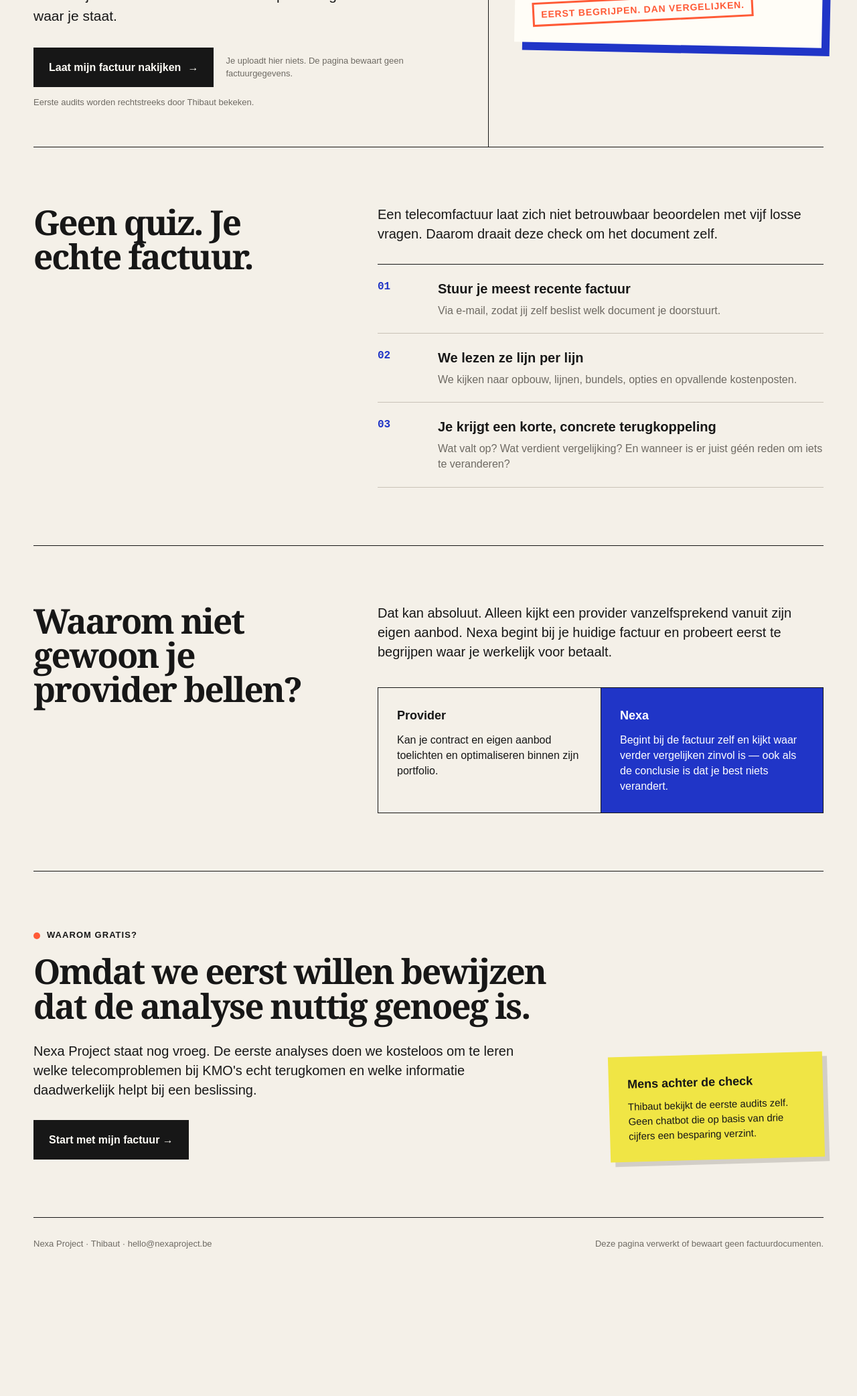
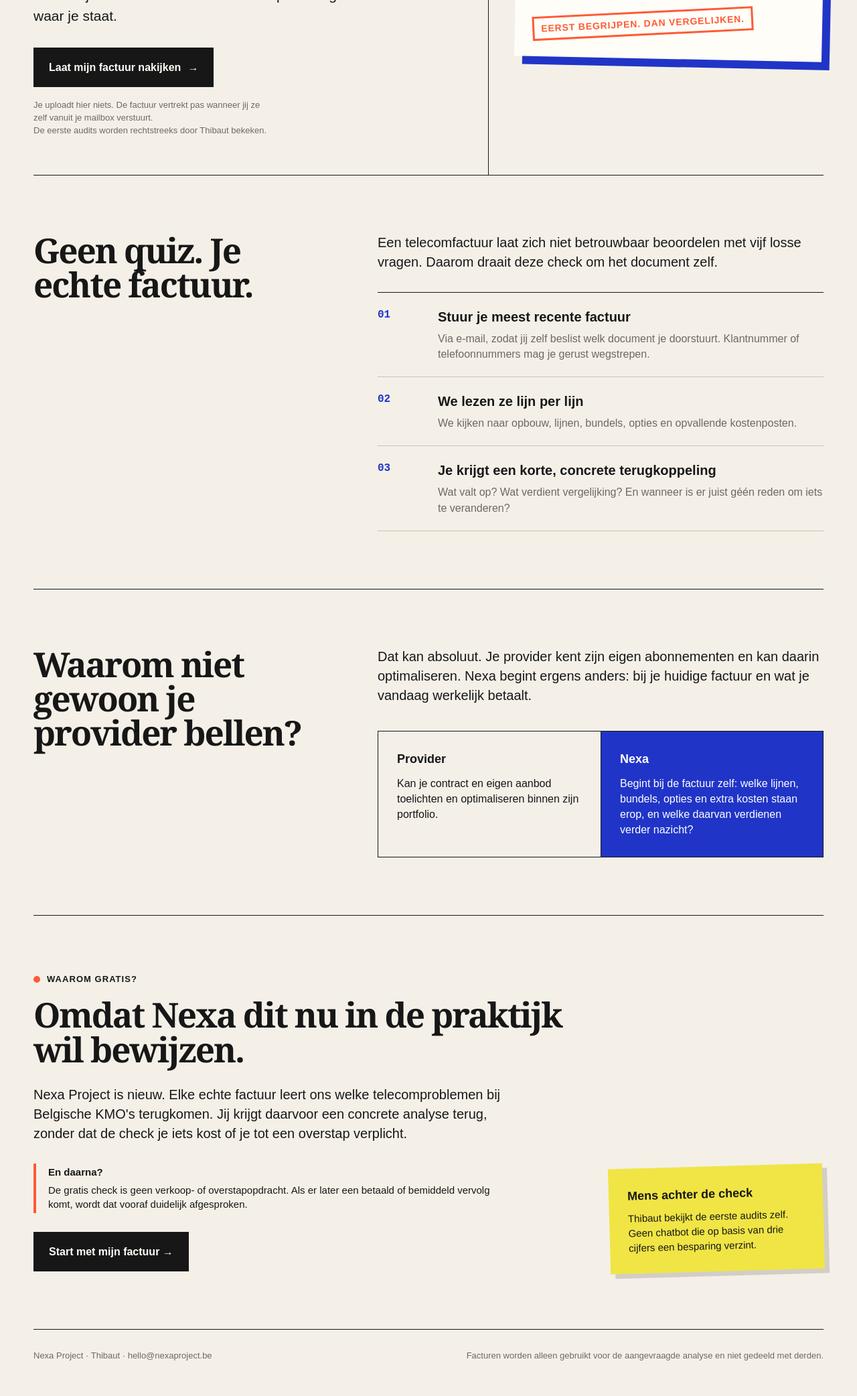
Before and after one commit to NexaProjects-ai/Nexa-site, a plain HTML site: page telecom/index.html in a window 1280 px wide. Shown: the part 543-2627 px from the top of the page at 67% size. Before the commit the page ends 2460 px from the top, so only its background shows below. Drawn offline with Linux system fonts and the light colour scheme.

Commit message:
Fix telecom trust and positioning after Claude pre-flight

```diff
--- a/telecom/index.html
+++ b/telecom/index.html
@@ -6,78 +6,25 @@
   <title>Telecomfactuur laten nakijken | Nexa Project</title>
   <meta name="description" content="Stuur je zakelijke telecomfactuur door. Nexa bekijkt wat je betaalt, welke lijnen en bundels erop staan en waar verder nazicht zinvol kan zijn." />
   <style>
-    :root{
-      --paper:#f4f0e8;
-      --ink:#171717;
-      --signal:#ff5a36;
-      --blue:#2035c7;
-      --muted:#6e6a63;
-      --line:#c9c2b7;
-      --white:#fffdf7;
-    }
-    *{box-sizing:border-box}
-    html{scroll-behavior:smooth}
-    body{margin:0;background:var(--paper);color:var(--ink);font-family:Arial,Helvetica,sans-serif;line-height:1.45}
-    a{color:inherit}
-    .wrap{width:min(1180px,calc(100% - 32px));margin:auto}
-    header{display:flex;justify-content:space-between;align-items:center;padding:24px 0 16px;border-bottom:1px solid var(--ink)}
-    .brand{font-weight:900;letter-spacing:-.04em;font-size:22px}
-    .small{font-size:13px;color:var(--muted)}
-    .hero{display:grid;grid-template-columns:1.15fr .85fr;min-height:690px;border-bottom:1px solid var(--ink)}
-    .hero-main{padding:64px 54px 56px 0;display:flex;flex-direction:column;justify-content:space-between}
-    .eyebrow{display:flex;align-items:center;gap:10px;font-size:13px;font-weight:700;text-transform:uppercase;letter-spacing:.08em}
-    .dot{width:10px;height:10px;background:var(--signal);border-radius:50%}
-    h1{font-family:Georgia,'Times New Roman',serif;font-size:clamp(52px,7vw,96px);line-height:.94;letter-spacing:-.055em;margin:24px 0 28px;font-weight:500;max-width:900px}
-    .hero-copy{font-size:21px;max-width:720px;margin:0 0 32px}
-    .cta-row{display:flex;align-items:center;gap:18px;flex-wrap:wrap}
-    .cta{display:inline-flex;align-items:center;gap:10px;background:var(--ink);color:var(--white);text-decoration:none;padding:17px 22px;border:1px solid var(--ink);font-weight:800;font-size:16px;transition:.15s ease}
-    .cta:hover{transform:translate(-2px,-2px);box-shadow:4px 4px 0 var(--signal)}
-    .micro{font-size:13px;color:var(--muted);max-width:330px}
-    .hero-aside{border-left:1px solid var(--ink);padding:54px 0 54px 42px;display:flex;align-items:center}
-    .receipt{background:var(--white);width:100%;padding:28px 26px 34px;box-shadow:12px 12px 0 var(--blue);transform:rotate(1.2deg);font-family:'Courier New',monospace}
-    .receipt h2{font-family:Arial,Helvetica,sans-serif;font-size:18px;margin:0 0 28px;letter-spacing:-.02em}
-    .rrow{display:flex;justify-content:space-between;gap:18px;padding:11px 0;border-bottom:1px dashed #aaa;font-size:14px}
-    .rrow b{font-weight:800}
-    .stamp{display:inline-block;margin-top:26px;border:3px solid var(--signal);color:var(--signal);padding:7px 10px;font:900 14px Arial,Helvetica,sans-serif;transform:rotate(-4deg);text-transform:uppercase;letter-spacing:.06em}
-    .section{padding:86px 0;border-bottom:1px solid var(--ink)}
-    .section-grid{display:grid;grid-template-columns:.8fr 1.2fr;gap:70px}
-    h2{font-family:Georgia,'Times New Roman',serif;font-size:clamp(38px,4vw,62px);line-height:1;letter-spacing:-.04em;margin:0}
-    .lede{font-size:20px;margin:0 0 30px;max-width:720px}
-    .steps{counter-reset:step;border-top:1px solid var(--ink)}
-    .step{counter-increment:step;display:grid;grid-template-columns:70px 1fr;gap:20px;padding:22px 0;border-bottom:1px solid var(--line)}
-    .step:before{content:'0' counter(step);font-family:'Courier New',monospace;font-weight:700;color:var(--blue)}
-    .step h3{margin:0 0 6px;font-size:20px}
-    .step p{margin:0;color:var(--muted);font-size:16px}
-    .compare{display:grid;grid-template-columns:1fr 1fr;gap:0;border:1px solid var(--ink);margin-top:38px}
-    .compare>div{padding:28px}
-    .compare>div+div{border-left:1px solid var(--ink);background:var(--blue);color:white}
-    .compare h3{margin:0 0 12px;font-size:18px}
-    .compare p{margin:0;font-size:16px}
-    .human{display:grid;grid-template-columns:1fr 320px;gap:60px;align-items:end}
-    .note{background:#f0e545;padding:28px;transform:rotate(-1.6deg);box-shadow:7px 7px 0 rgba(0,0,0,.14)}
-    .note strong{display:block;font-size:18px;margin-bottom:10px}
-    .note p{margin:0;font-size:15px}
+    :root{--paper:#f4f0e8;--ink:#171717;--signal:#ff5a36;--blue:#2035c7;--muted:#6e6a63;--line:#c9c2b7;--white:#fffdf7}
+    *{box-sizing:border-box}html{scroll-behavior:smooth}body{margin:0;background:var(--paper);color:var(--ink);font-family:Arial,Helvetica,sans-serif;line-height:1.45}a{color:inherit}
+    .wrap{width:min(1180px,calc(100% - 32px));margin:auto}header{display:flex;justify-content:space-between;align-items:center;padding:24px 0 16px;border-bottom:1px solid var(--ink)}.brand{font-weight:900;letter-spacing:-.04em;font-size:22px}.small{font-size:13px;color:var(--muted)}
+    .hero{display:grid;grid-template-columns:1.15fr .85fr;min-height:690px;border-bottom:1px solid var(--ink)}.hero-main{padding:64px 54px 56px 0;display:flex;flex-direction:column;justify-content:space-between}.eyebrow{display:flex;align-items:center;gap:10px;font-size:13px;font-weight:700;text-transform:uppercase;letter-spacing:.08em}.dot{width:10px;height:10px;background:var(--signal);border-radius:50%}
+    h1{font-family:Georgia,'Times New Roman',serif;font-size:clamp(52px,7vw,96px);line-height:.94;letter-spacing:-.055em;margin:24px 0 28px;font-weight:500;max-width:900px}.hero-copy{font-size:21px;max-width:720px;margin:0 0 32px}.cta-row{display:flex;align-items:center;gap:18px;flex-wrap:wrap}.cta{display:inline-flex;align-items:center;gap:10px;background:var(--ink);color:var(--white);text-decoration:none;padding:17px 22px;border:1px solid var(--ink);font-weight:800;font-size:16px;transition:.15s ease}.cta:hover{transform:translate(-2px,-2px);box-shadow:4px 4px 0 var(--signal)}.micro{font-size:13px;color:var(--muted);max-width:350px}
+    .hero-aside{border-left:1px solid var(--ink);padding:54px 0 54px 42px;display:flex;align-items:center}.receipt{background:var(--white);width:100%;padding:28px 26px 34px;box-shadow:12px 12px 0 var(--blue);transform:rotate(1.2deg);font-family:'Courier New',monospace}.receipt h2{font-family:Arial,Helvetica,sans-serif;font-size:18px;margin:0 0 28px;letter-spacing:-.02em}.rrow{display:flex;justify-content:space-between;gap:18px;padding:11px 0;border-bottom:1px dashed #aaa;font-size:14px}.rrow b{font-weight:800}.stamp{display:inline-block;margin-top:26px;border:3px solid var(--signal);color:var(--signal);padding:7px 10px;font:900 14px Arial,Helvetica,sans-serif;transform:rotate(-4deg);text-transform:uppercase;letter-spacing:.06em}
+    .section{padding:86px 0;border-bottom:1px solid var(--ink)}.section-grid{display:grid;grid-template-columns:.8fr 1.2fr;gap:70px}h2{font-family:Georgia,'Times New Roman',serif;font-size:clamp(38px,4vw,62px);line-height:1;letter-spacing:-.04em;margin:0}.lede{font-size:20px;margin:0 0 30px;max-width:720px}.steps{counter-reset:step;border-top:1px solid var(--ink)}.step{counter-increment:step;display:grid;grid-template-columns:70px 1fr;gap:20px;padding:22px 0;border-bottom:1px solid var(--line)}.step:before{content:'0' counter(step);font-family:'Courier New',monospace;font-weight:700;color:var(--blue)}.step h3{margin:0 0 6px;font-size:20px}.step p{margin:0;color:var(--muted);font-size:16px}
+    .compare{display:grid;grid-template-columns:1fr 1fr;gap:0;border:1px solid var(--ink);margin-top:38px}.compare>div{padding:28px}.compare>div+div{border-left:1px solid var(--ink);background:var(--blue);color:white}.compare h3{margin:0 0 12px;font-size:18px}.compare p{margin:0;font-size:16px}.human{display:grid;grid-template-columns:1fr 320px;gap:60px;align-items:end}.note{background:#f0e545;padding:28px;transform:rotate(-1.6deg);box-shadow:7px 7px 0 rgba(0,0,0,.14)}.note strong{display:block;font-size:18px;margin-bottom:10px}.note p{margin:0;font-size:15px}
+    .truth{margin-top:24px;border-left:4px solid var(--signal);padding:2px 0 2px 18px;max-width:720px;font-size:15px}.truth strong{display:block;margin-bottom:5px}
     footer{padding:30px 0 50px;display:flex;justify-content:space-between;gap:20px;flex-wrap:wrap;font-size:13px;color:var(--muted)}
-    @media(max-width:820px){
-      .hero,.section-grid,.human{grid-template-columns:1fr}
-      .hero{min-height:auto}
-      .hero-main{padding:48px 0}
-      .hero-aside{border-left:0;border-top:1px solid var(--ink);padding:44px 6px 58px}
-      .section{padding:60px 0}
-      .section-grid{gap:34px}
-      .compare{grid-template-columns:1fr}
-      .compare>div+div{border-left:0;border-top:1px solid var(--ink)}
-      .note{max-width:420px}
-    }
+    @media(max-width:820px){.hero,.section-grid,.human{grid-template-columns:1fr}.hero{min-height:auto}.hero-main{padding:48px 0}.hero-aside{border-left:0;border-top:1px solid var(--ink);padding:44px 6px 58px}.section{padding:60px 0}.section-grid{gap:34px}.compare{grid-template-columns:1fr}.compare>div+div{border-left:0;border-top:1px solid var(--ink)}.note{max-width:420px}}
   </style>
 </head>
 <body>
   <div class="wrap">
     <header>
       <div class="brand">Nexa Project</div>
-      <div class="small">Onafhankelijke telecomfactuur-analyse voor Belgische KMO's</div>
+      <div class="small">Een menselijke check van je zakelijke telecomfactuur</div>
     </header>
-
     <main>
       <section class="hero">
         <div class="hero-main">
@@ -87,12 +34,11 @@
             <p class="hero-copy">Stuur je laatste telecomfactuur door. Ik bekijk wat erop staat, waar kosten zich opstapelen en welke punten een echte vergelijking waard zijn. Geen automatische overstap. Eerst gewoon weten waar je staat.</p>
             <div class="cta-row">
               <a class="cta" href="./factuurcheck-start.html">Laat mijn factuur nakijken <span aria-hidden="true">→</span></a>
-              <div class="micro">Je uploadt hier niets. De pagina bewaart geen factuurgegevens.</div>
+              <div class="micro">Je uploadt hier niets. De factuur vertrekt pas wanneer jij ze zelf vanuit je mailbox verstuurt.</div>
             </div>
           </div>
-          <div class="small">Eerste audits worden rechtstreeks door Thibaut bekeken.</div>
+          <div class="small">De eerste audits worden rechtstreeks door Thibaut bekeken.</div>
         </div>
-
         <aside class="hero-aside" aria-label="Voorbeeld van wat we bekijken">
           <div class="receipt">
             <h2>Wat staat er eigenlijk op je factuur?</h2>
@@ -105,59 +51,47 @@
           </div>
         </aside>
       </section>
-
       <section class="section">
         <div class="section-grid">
           <h2>Geen quiz. Je echte factuur.</h2>
           <div>
             <p class="lede">Een telecomfactuur laat zich niet betrouwbaar beoordelen met vijf losse vragen. Daarom draait deze check om het document zelf.</p>
             <div class="steps">
-              <div class="step"><div><h3>Stuur je meest recente factuur</h3><p>Via e-mail, zodat jij zelf beslist welk document je doorstuurt.</p></div></div>
+              <div class="step"><div><h3>Stuur je meest recente factuur</h3><p>Via e-mail, zodat jij zelf beslist welk document je doorstuurt. Klantnummer of telefoonnummers mag je gerust wegstrepen.</p></div></div>
               <div class="step"><div><h3>We lezen ze lijn per lijn</h3><p>We kijken naar opbouw, lijnen, bundels, opties en opvallende kostenposten.</p></div></div>
               <div class="step"><div><h3>Je krijgt een korte, concrete terugkoppeling</h3><p>Wat valt op? Wat verdient vergelijking? En wanneer is er juist géén reden om iets te veranderen?</p></div></div>
             </div>
           </div>
         </div>
       </section>
-
       <section class="section">
         <div class="section-grid">
           <h2>Waarom niet gewoon je provider bellen?</h2>
           <div>
-            <p class="lede">Dat kan absoluut. Alleen kijkt een provider vanzelfsprekend vanuit zijn eigen aanbod. Nexa begint bij je huidige factuur en probeert eerst te begrijpen waar je werkelijk voor betaalt.</p>
+            <p class="lede">Dat kan absoluut. Je provider kent zijn eigen abonnementen en kan daarin optimaliseren. Nexa begint ergens anders: bij je huidige factuur en wat je vandaag werkelijk betaalt.</p>
             <div class="compare">
-              <div>
-                <h3>Provider</h3>
-                <p>Kan je contract en eigen aanbod toelichten en optimaliseren binnen zijn portfolio.</p>
-              </div>
-              <div>
-                <h3>Nexa</h3>
-                <p>Begint bij de factuur zelf en kijkt waar verder vergelijken zinvol is — ook als de conclusie is dat je best niets verandert.</p>
-              </div>
+              <div><h3>Provider</h3><p>Kan je contract en eigen aanbod toelichten en optimaliseren binnen zijn portfolio.</p></div>
+              <div><h3>Nexa</h3><p>Begint bij de factuur zelf: welke lijnen, bundels, opties en extra kosten staan erop, en welke daarvan verdienen verder nazicht?</p></div>
             </div>
           </div>
         </div>
       </section>
-
       <section class="section">
         <div class="human">
           <div>
             <div class="eyebrow"><span class="dot"></span> Waarom gratis?</div>
-            <h2 style="margin-top:18px">Omdat we eerst willen bewijzen dat de analyse nuttig genoeg is.</h2>
-            <p class="lede" style="margin-top:28px">Nexa Project staat nog vroeg. De eerste analyses doen we kosteloos om te leren welke telecomproblemen bij KMO's echt terugkomen en welke informatie daadwerkelijk helpt bij een beslissing.</p>
-            <a class="cta" href="./factuurcheck-start.html">Start met mijn factuur →</a>
+            <h2 style="margin-top:18px">Omdat Nexa dit nu in de praktijk wil bewijzen.</h2>
+            <p class="lede" style="margin-top:28px">Nexa Project is nieuw. Elke echte factuur leert ons welke telecomproblemen bij Belgische KMO's terugkomen. Jij krijgt daarvoor een concrete analyse terug, zonder dat de check je iets kost of je tot een overstap verplicht.</p>
+            <div class="truth"><strong>En daarna?</strong>De gratis check is geen verkoop- of overstapopdracht. Als er later een betaald of bemiddeld vervolg komt, wordt dat vooraf duidelijk afgesproken.</div>
+            <a class="cta" style="margin-top:28px" href="./factuurcheck-start.html">Start met mijn factuur →</a>
           </div>
-          <div class="note">
-            <strong>Mens achter de check</strong>
-            <p>Thibaut bekijkt de eerste audits zelf. Geen chatbot die op basis van drie cijfers een besparing verzint.</p>
-          </div>
+          <div class="note"><strong>Mens achter de check</strong><p>Thibaut bekijkt de eerste audits zelf. Geen chatbot die op basis van drie cijfers een besparing verzint.</p></div>
         </div>
       </section>
     </main>
-
     <footer>
       <span>Nexa Project · Thibaut · hello@nexaproject.be</span>
-      <span>Deze pagina verwerkt of bewaart geen factuurdocumenten.</span>
+      <span>Facturen worden alleen gebruikt voor de aangevraagde analyse en niet gedeeld met derden.</span>
     </footer>
   </div>
 </body>
```
